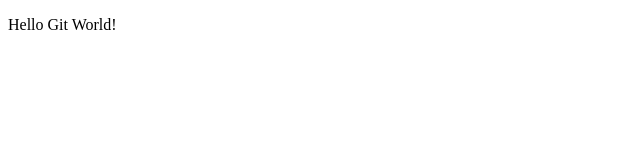
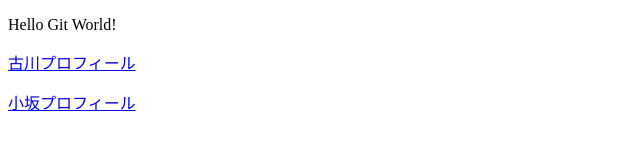
Before and after one commit to akumademohanabi/clone-practice, a plain HTML site: page index.html in a window 1280 px wide. Shown: the whole page, without its empty margins (0-640 px from the left). Drawn offline with Linux system fonts and the light colour scheme.

Commit message:
2つのプロフィールを作成

```diff
--- a/index.html
+++ b/index.html
@@ -7,5 +7,8 @@
 </head>
 <body>
     <p>Hello Git World!</p>
+
+    <p><a href="profile_A.html">古川プロフィール</a></p>
+    <p><a href="profile_B.html">小坂プロフィール</a></p>
 </body>
 </html>
```
Also changed, not shown: profile_A.html (added), profile_B.html (added).
